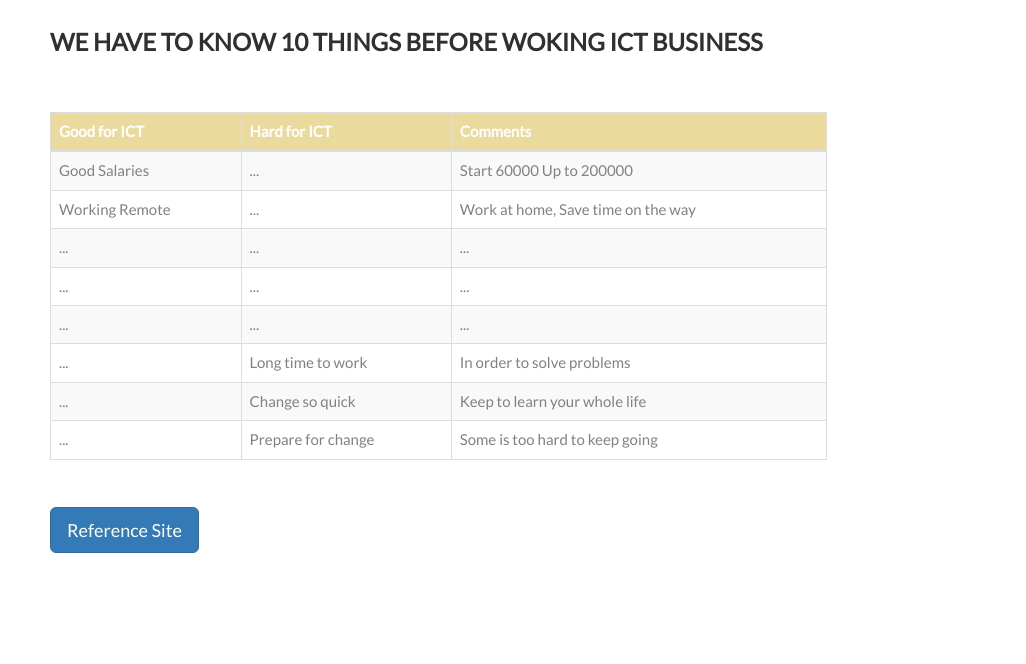
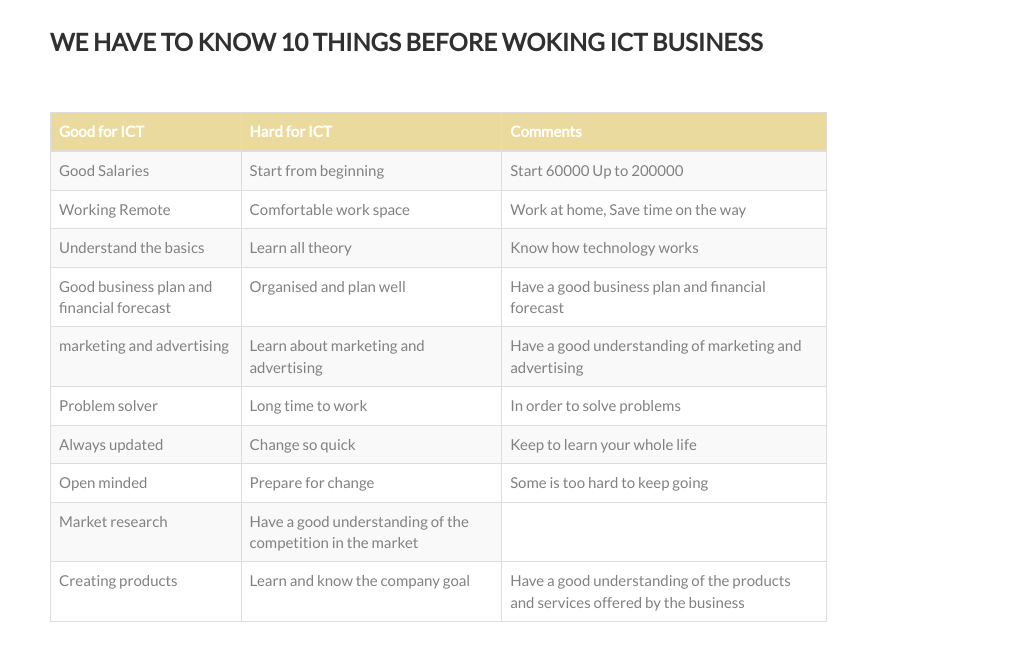
Before and after one commit to mercyhong/DICTS180962023, a plain HTML site: page index.html in a window 1280 px wide. Shown: the part 1616-2280 px from the top of the page, 0-1026 px from the left. Drawn offline with nearby package versions, Linux system fonts and the light colour scheme.

Commit message:
Update index.html

```diff
--- a/index.html
+++ b/index.html
@@ -135,14 +135,16 @@
               </tr>
             </thead>
             <tbody>
-              <tr><td>Good Salaries</td>     <td>...</td>    <td>Start 60000 Up to 200000</td>   </tr>
-              <tr><td>Working Remote</td>    <td>...</td>    <td>Work at home, Save time on the way</td>   </tr>
-              <tr><td>...</td>  <td>...</td>   <td>...</td>   </tr>
-              <tr><td>...</td>  <td>...</td>   <td>...</td>   </tr>
-              <tr><td>...</td>  <td>...</td>   <td>...</td>   </tr>
-              <tr><td>...</td>  <td>Long time to work</td>    <td>In order to solve problems</td>   </tr>
-              <tr><td>...</td>  <td>Change so quick</td>      <td>Keep to learn your whole life</td>   </tr>
-              <tr><td>...</td>  <td>Prepare for change</td>   <td>Some is too hard to keep going</td>   </tr>
+              <tr><td>Good Salaries</td>     <td>Start from beginning</td>    <td>Start 60000 Up to 200000</td>   </tr>
+              <tr><td>Working Remote</td>    <td>Comfortable work space</td>    <td>Work at home, Save time on the way</td>   </tr>
+              <tr><td>Understand the basics</td>  <td>Learn all theory</td>   <td>Know how technology works</td>   </tr>
+              <tr><td>Good business plan and financial forecast</td>  <td>Organised and plan well</td>   <td>Have a good business plan and financial forecast</td>   </tr>
+              <tr><td>marketing and advertising</td>  <td>Learn about marketing and advertising</td>   <td> Have a good understanding of marketing and advertising</td>   </tr>
+              <tr><td>Problem solver</td>  <td>Long time to work</td>    <td>In order to solve problems</td>   </tr>
+              <tr><td>Always updated</td>  <td>Change so quick</td>      <td>Keep to learn your whole life</td>   </tr>
+              <tr><td>Open minded</td>  <td>Prepare for change</td>   <td>Some is too hard to keep going</td>   </tr>
+             <tr><tdCcompetition in the market</td>  <td>Market research</td>      <td>Have a good understanding of the competition in the market</td>   </tr>
+              <tr><td>Creating products</td>  <td>Learn and know the company goal</td>   <td>Have a good understanding of the products and services offered by the business</td>   </tr>
 
             </tbody>
         </table>
```
